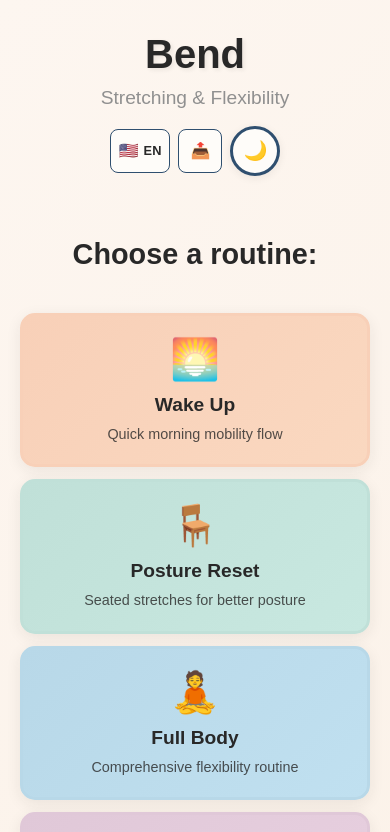
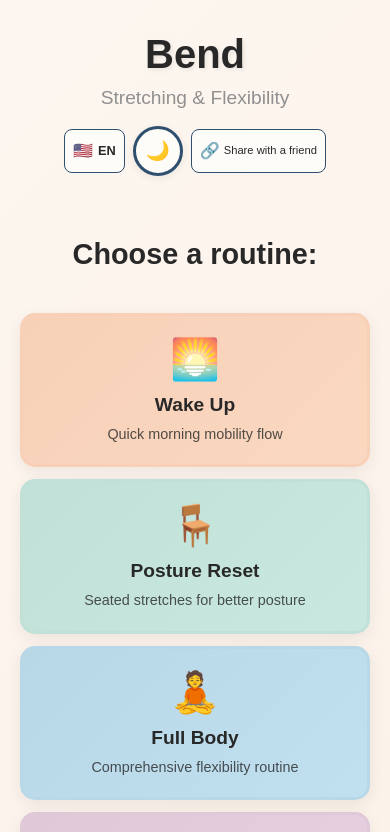
Before and after one commit to selloa/bend-app, a website: page index.html in a window 390 px wide. Shown: the top 832 px of the page. Drawn offline with Linux system fonts and the light colour scheme.

Commit message:
Improve share button UI with recognizable icon and friend text
 SHARE BUTTON UI IMPROVEMENTS

 More Recognizable Icon:
- Changed from  to  (link icon)
- More universally recognized share symbol
- Better visual clarity for users

 Button Reordering:
- Share button now appears last in header controls
- Order: Language Selector  Dark Mode  Share
- Better visual hierarchy and user flow

 Friend-Friendly Text:
- Added 'Share with a friend' text next to icon
- Clear call-to-action for users
- Encourages social sharing

 Technical Implementation:

1. Visual Design:
   - Link icon () is more recognizable than upload icon
   - Text and icon displayed side by side
   - Proper spacing and alignment
   - Responsive design for mobile devices

2. Button Layout:
   - Share button positioned last in header controls
   - Consistent styling with other header buttons
   - Proper gap and padding for text display
   - Mobile-responsive text sizing

3. Internationalization:
   - English: 'Share with a friend'
   - German: 'Mit einem Freund teilen'
   - Spanish: 'Compartir con un amigo'
   - Tamil: 'ஒர நணபரடன பகரவம'

4. Responsive Design:
   - Smaller text on mobile devices
   - Proper gap adjustments for different screen sizes
   - Maintains readability across all devices

 Benefits:

- More intuitive share button with recognizable icon
- Clear call-to-action encourages sharing
- Better button organization in header
- Fully translated for all supported languages
- Professional and user-friendly appearance

Share button now has a more recognizable icon, better positioning, and clear friend-sharing text!

```diff
--- a/i18n.js
+++ b/i18n.js
@@ -615,6 +615,9 @@ class BendI18n {
                     previousExercise: "Previous exercise",
                     backToRoutines: "Go back to routine selection",
                     shareApp: "Share Bend app"
+                },
+                share: {
+                    shareWithFriend: "Share with a friend"
                 }
             },
             de: {
@@ -757,6 +760,9 @@ class BendI18n {
                     previousExercise: "Vorherige Übung",
                     backToRoutines: "Zurück zur Routineauswahl",
                     shareApp: "Bend App teilen"
+                },
+                share: {
+                    shareWithFriend: "Mit einem Freund teilen"
                 }
             },
             es: {
@@ -899,6 +905,9 @@ class BendI18n {
                     previousExercise: "Ejercicio anterior",
                     backToRoutines: "Volver a selección de rutinas",
                     shareApp: "Compartir aplicación Bend"
+                },
+                share: {
+                    shareWithFriend: "Compartir con un amigo"
                 }
             },
             ta: {
@@ -1041,6 +1050,9 @@ class BendI18n {
                     previousExercise: "முந்தைய பயிற்சி",
                     backToRoutines: "வழக்கங்கள் தேர்வுக்குத் திரும்பவும்",
                     shareApp: "Bend பயன்பாட்டைப் பகிரவும்"
+                },
+                share: {
+                    shareWithFriend: "ஒரு நண்பருடன் பகிரவும்"
                 }
             }
         };
--- a/index.html
+++ b/index.html
@@ -30,13 +30,14 @@
                         </div>
                     </div>
 
+                    <button class="dark-mode-toggle" id="dark-mode-toggle" data-i18n-attr="aria-label" data-i18n="accessibility.toggleDarkMode">
+                        <span class="toggle-icon">🌙</span>
+                    </button>
+
                     <!-- Share Button -->
                     <button class="share-button" id="share-button" data-i18n-attr="aria-label" data-i18n="accessibility.shareApp">
-                        <span class="share-icon">📤</span>
-                    </button>
-
-                    <button class="dark-mode-toggle" id="dark-mode-toggle" data-i18n-attr="aria-label" data-i18n="accessibility.toggleDarkMode">
-                        <span class="toggle-icon">🌙</span>
+                        <span class="share-icon">🔗</span>
+                        <span class="share-text" data-i18n="share.shareWithFriend">Share with a friend</span>
                     </button>
                 </div>
             </div>
--- a/styles.css
+++ b/styles.css
@@ -175,11 +175,11 @@ body {
     font-size: 0.9rem;
     display: flex;
     align-items: center;
-    justify-content: center;
+    gap: 6px;
     color: var(--text-primary);
     transition: all 0.2s ease;
     min-height: var(--min-touch-target);
-    min-width: var(--min-touch-target);
+    white-space: nowrap;
 }
 
 .share-button:focus {
@@ -196,6 +196,13 @@ body {
     font-size: 1rem;
     line-height: 1;
     transition: transform 0.2s ease;
+    flex-shrink: 0;
+}
+
+.share-text {
+    font-size: 0.8rem;
+    font-weight: 500;
+    line-height: 1;
 }
 
 .share-button:hover .share-icon {
@@ -1103,6 +1110,11 @@ body {
     .share-button {
         padding: 6px 8px;
         font-size: 0.8rem;
+        gap: 4px;
+    }
+
+    .share-text {
+        font-size: 0.7rem;
     }
 
     .dark-mode-toggle {
```
